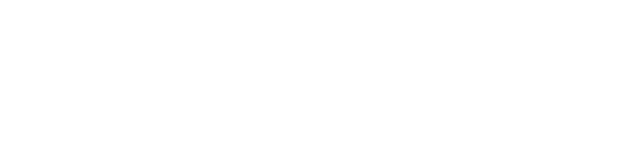
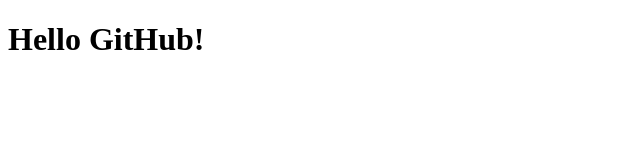
Before and after one commit to Profisional-l/rsschool-cv, a plain HTML site: page index.html in a window 1280 px wide. Shown: the whole page, without its empty margins (0-640 px from the left). Drawn offline with Linux system fonts and the light colour scheme.

Commit message:
refactor: add h1 in index.html

```diff
--- a/index.html
+++ b/index.html
@@ -6,5 +6,7 @@
 <meta name="viewport" content="width=device-width, initial-scale=1.0">
 <title>Document</title>
 </head>
-<body></body>
+<body>
+    <h1>Hello GitHub!</h1>
+</body>
 </html>
```
